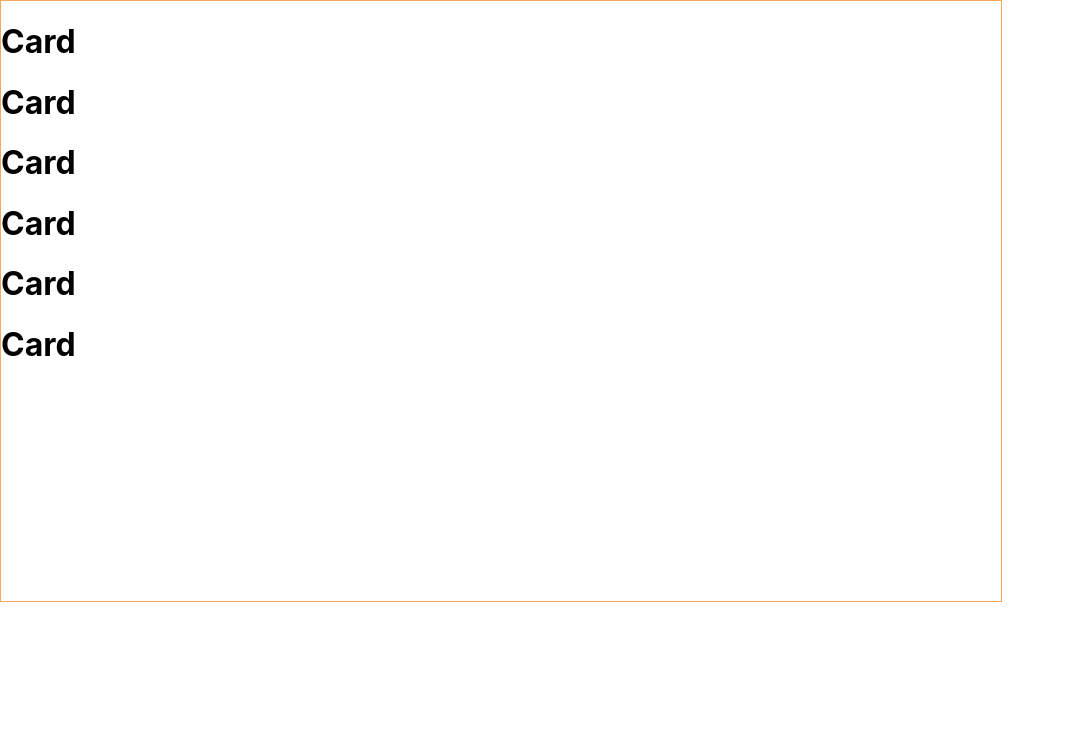
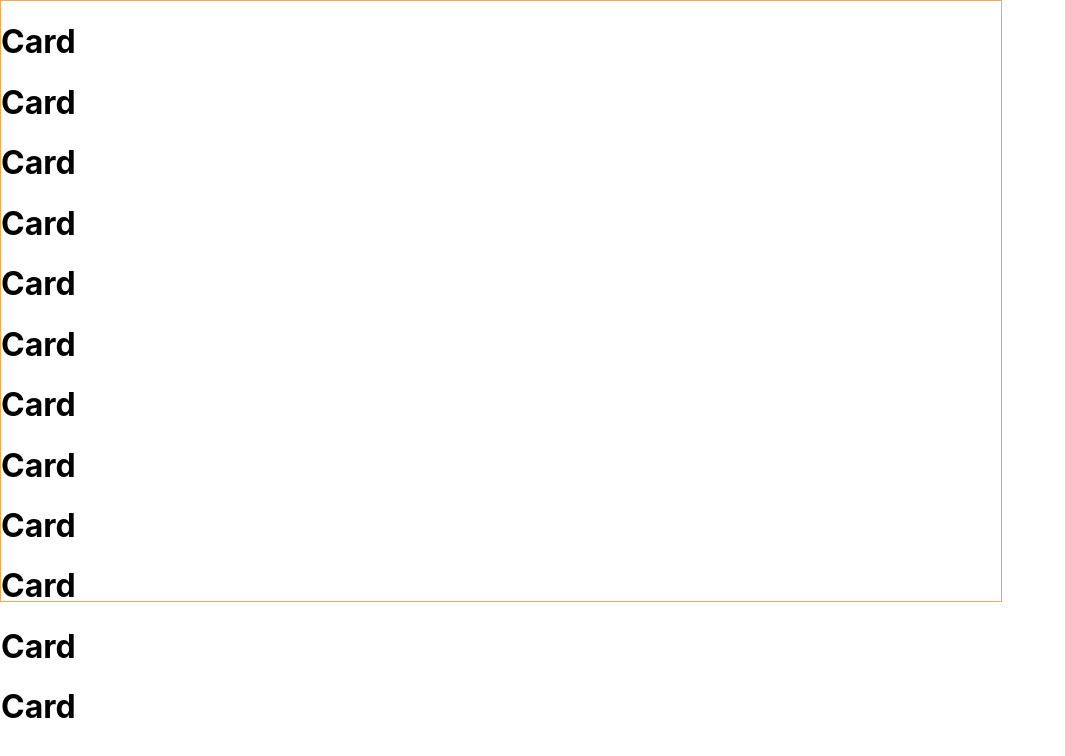
Before and after one commit to FlavioXXI/ReactJS, a React (Vite) app in the folder memotest/: page / in a window 1280 px wide. Shown: the top 756 px of the page, without its empty margins (0-1065 px from the left). Built offline with nearby package versions, Linux system fonts and the light colour scheme.

Commit message:
Muestra 12 veces maqueta de cards, una por cada imagen

```diff
--- a/memotest/src/App.jsx
+++ b/memotest/src/App.jsx
@@ -1,10 +1,13 @@
-import { useState } from 'react';
+import { useEffect, useState } from 'react';
 import './App.css';
 import Card from './components/Card';
 import { images } from './imgImports';
 
 function App() {
-  const [cards, setCards] = useState([1, 2, 3, 4, 5, 6]);
+  const [cards, setCards] = useState([]);
+  useEffect(() => {
+    setCards(images);
+  }, []);
 
   return (
     <div className='App'>
--- a/memotest/src/imgImports.jsx
+++ b/memotest/src/imgImports.jsx
@@ -2,7 +2,7 @@ import src1 from './img/animals/leon.jpg';
 import src2 from './img/animals/leopardo.jpg';
 import src3 from './img/animals/puma.jpg';
 import src4 from './img/animals/puma2.jpg';
-import src5 from './img/animals/tigre_colmillo.jpg';
+import src5 from './img/animals/tigre_colmillos.jpg';
 import src6 from './img/animals/tigre.jpg';
 
 const images = [
```
Also changed, not shown: memotest/src/img/animals/26-12-2021 21.12.40 1.jpg (renamed from memotest/src/img/animals/fondo.jpg).
